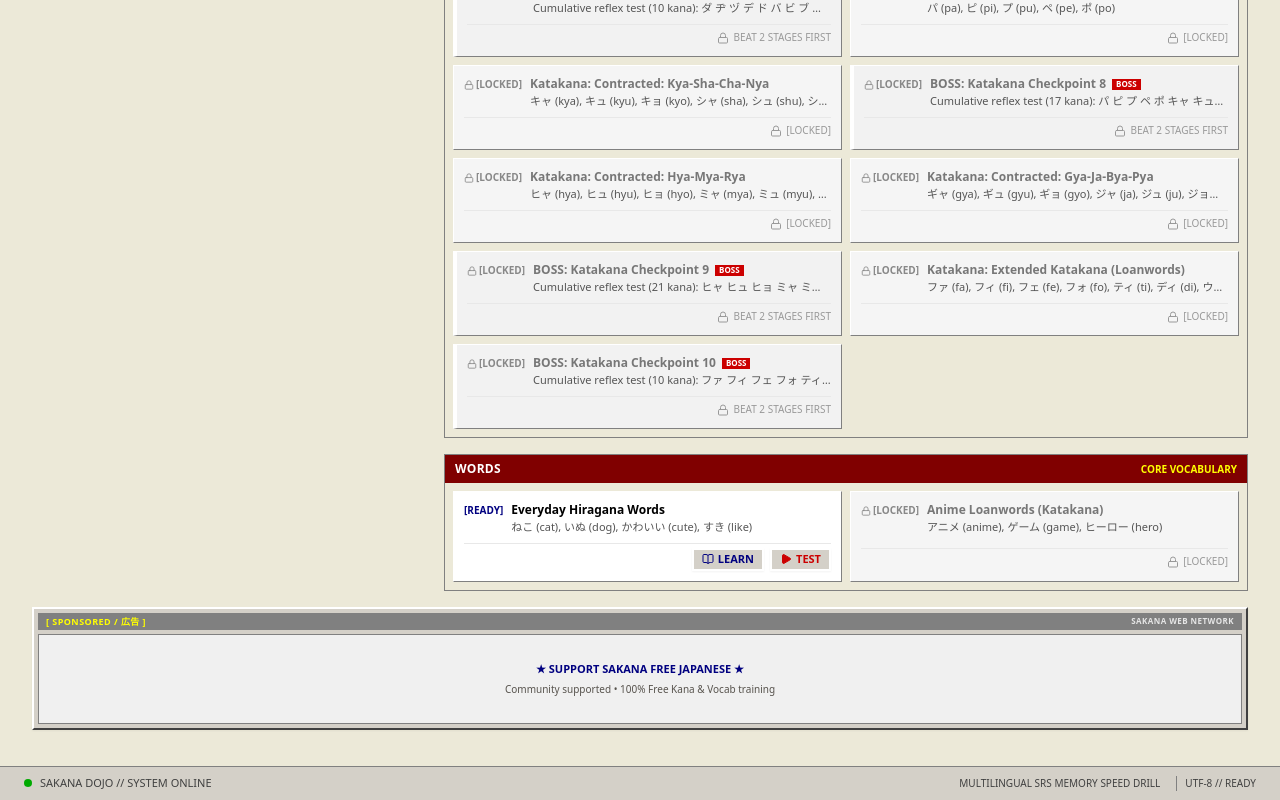
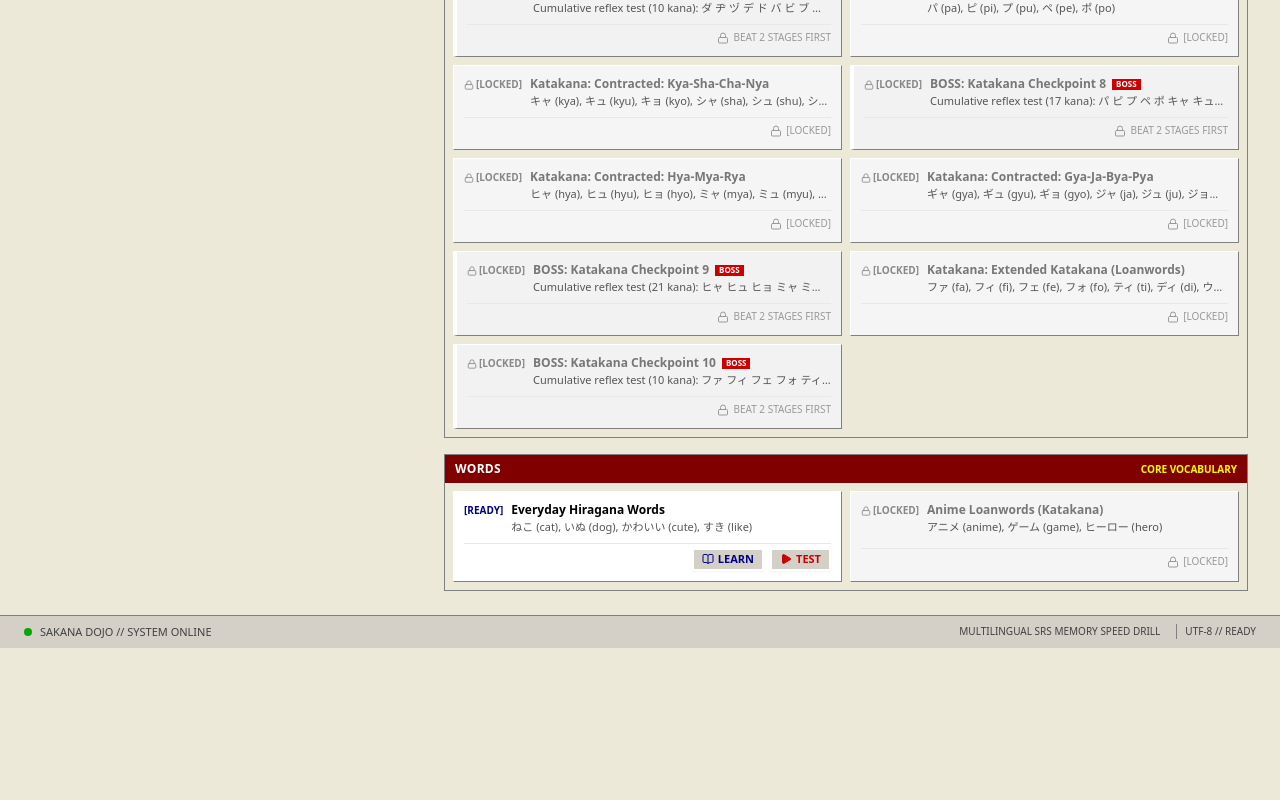
Before and after one commit to kurzagin/japanese-learning, a Next.js app: page /en/dashboard in a window 1280 px wide. Shown: the part 2517-3317 px from the top of the page. After the commit the page ends 3165 px from the top, so only its background shows below. Built offline with nearby package versions, Linux system fonts and the light colour scheme; no server answers.

Commit message:
fix(dashboard): remove sponsored ad slot

```diff
--- a/src/app/[locale]/(app)/dashboard/DashboardClient.tsx
+++ b/src/app/[locale]/(app)/dashboard/DashboardClient.tsx
@@ -5,7 +5,6 @@ import Link from "next/link";
 import { useRouter } from "next/navigation";
 import { RetroNavbar } from "@/components/RetroNavbar";
 import { RetroBottomNav } from "@/components/RetroBottomNav";
-import { RetroAdSlot } from "@/components/RetroAdSlot";
 import { PreferencesModal } from "@/components/PreferencesModal";
 import { Stage, isArcadeUnlocked } from "@/data/stages";
 import { useLanguage } from "@/context/LanguageContext";
@@ -475,9 +474,6 @@ export default function DashboardClient({ stages = [] }: { stages?: Stage[] }) {
             ))}
           </div>
         </div>
-
-        {/* Retro Community Ad Slot */}
-        <RetroAdSlot label="SPONSORED / 広告" className="my-3" />
       </main>
 
       {/* Docked Retro Footer & Status Bar */}
```
